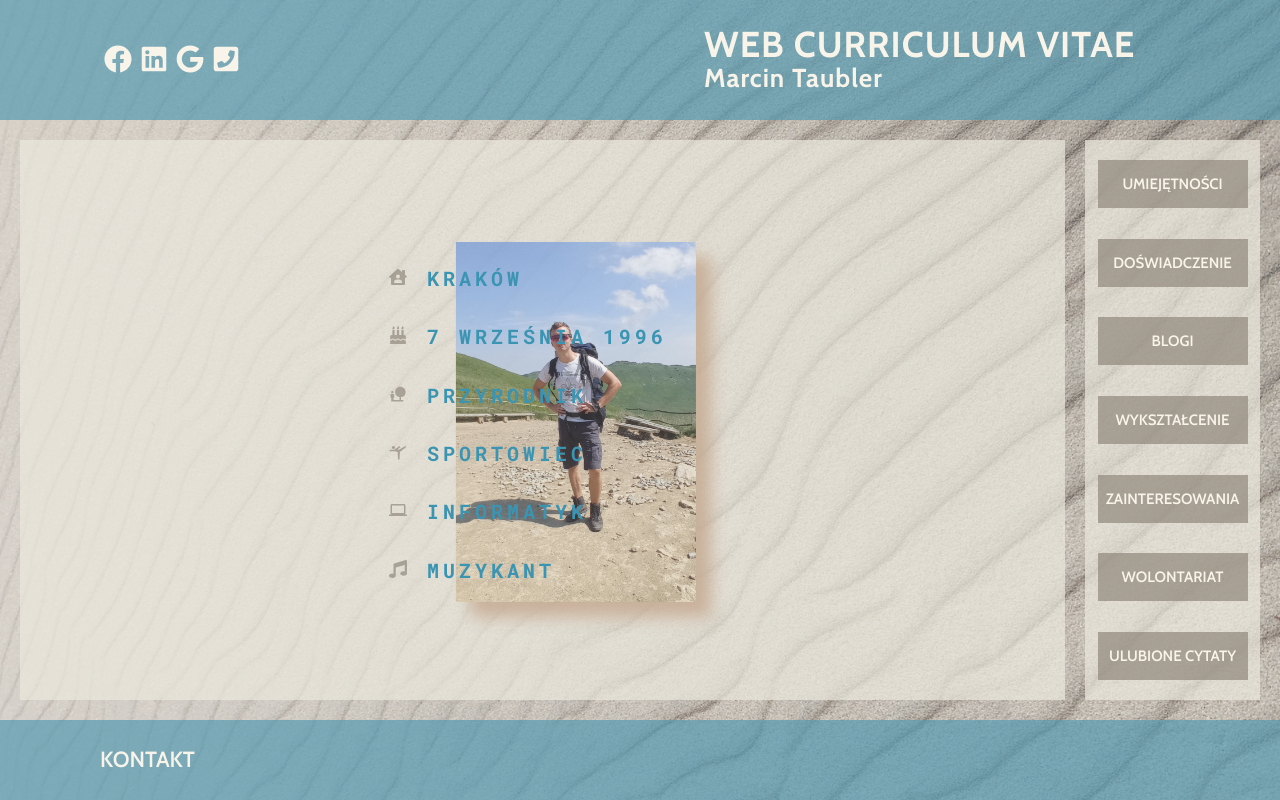
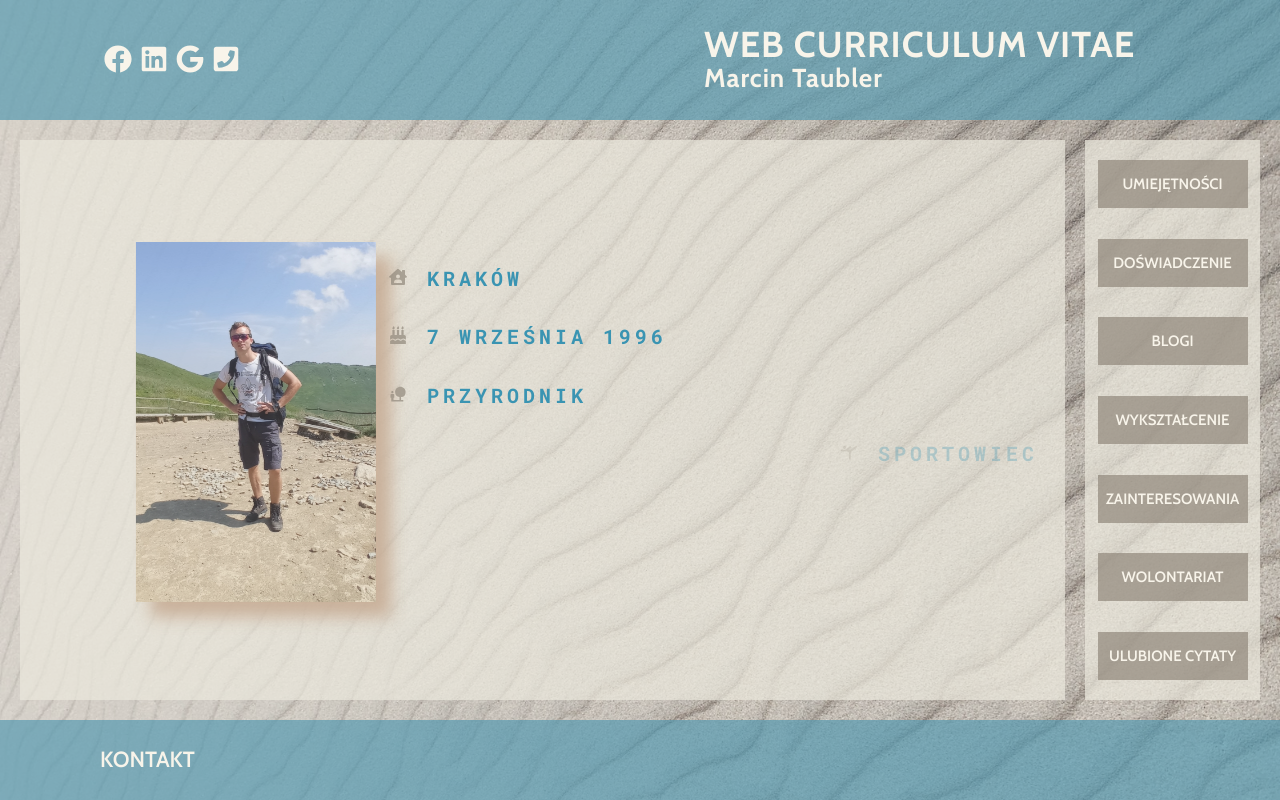
Before and after one commit to daily-webdev/e-cv, a React app: page / in a window 1280 px wide. Built offline with nearby package versions, Linux system fonts and the light colour scheme.

Commit message:
add main page text animation

```diff
--- a/src/pages/MainPage.js
+++ b/src/pages/MainPage.js
@@ -19,20 +19,20 @@ function MainPage() {
     <>
       <section className="page page__main">
         <div className="display">
-          <img className="cloud1" src="../../public/img/cloud.png" alt="" />
+          {/* <img className="cloud1" src="../../public/img/cloud.png" alt="" />
           <img className="cloud2" src="../../public/img/cloud.png" alt="" />
-          <img className="cloud3" src="../../public/img/cloud.png" alt="" />
-          <div className="image threeFirstDelay"><img  src="../../public/img/me1.jpg" alt="" /></div>
-          <div className="image threeSecondDelay">   <img  src="../../public/img/me2.jpg" alt="" /></div>
-          <div className="image threeThirdDelay"><img  src="../../public/img/me3.jpg" alt="" /></div>
+          <img className="cloud3" src="../../public/img/cloud.png" alt="" /> */}
+          <div className="image threeFirstMove"><img  src="../../public/img/me1.jpg" alt="" /></div>
+          <div className="image threeSecondMove">   <img  src="../../public/img/me2.jpg" alt="" /></div>
+          <div className="image threeThirdMove"><img  src="../../public/img/me3.jpg" alt="" /></div>
           <div className="about">
             <ul className="list">
-              <li><span><FaHouseUser /></span>Kraków</li>
-              <li><span><FaBirthdayCake /></span>7 września 1996</li>
-              <li><span><MdNaturePeople /></span>przyrodnik</li>
-              <li><span><MdOutlineSportsGymnastics /></span>sportowiec</li>
-              <li><span><MdComputer /></span>informatyk</li>
-              <li><span><FaMusic /></span>muzykant</li>
+              <li className="about1"><span><FaHouseUser /></span>Kraków</li>
+              <li className="about2"><span><FaBirthdayCake /></span>7 września 1996</li>
+              <li className="about3"><span><MdNaturePeople /></span>przyrodnik</li>
+              <li className="about4"><span><MdOutlineSportsGymnastics /></span>sportowiec</li>
+              <li className="about5"><span><MdComputer /></span>informatyk</li>
+              <li className="about6"><span><FaMusic /></span>muzykant</li>
             </ul>
           </div>
 
--- a/src/styles/images.scss
+++ b/src/styles/images.scss
@@ -49,7 +49,13 @@
     opacity: 1;
     left: 20vw;
   }
-    33.3% {
+
+  63% {
+    opacity: 1;
+    left: 20vw;
+  }
+
+  73% {
     opacity: 0;
     left: 20vw;
   }
@@ -68,10 +74,8 @@
     box-shadow: 15px 15px 15px variables.$shadow;
     height: 45vh;
     opacity: 0.8;
-
   }
 }
-
 
 .twoFirst {
   animation: twoImages 15s 0s normal infinite;
@@ -97,22 +101,23 @@
   opacity: 1;
 }
 
-  .threeFirstDelay {
-    animation: threeImagesMove 15s 4s normal 1, threeImages 15s 19s normal infinite;
+.threeFirstMove {
+  animation: threeImagesMove 15s 0s normal 1,
+    threeImages 15s 21s normal infinite;
   left: 20vw;
   right: auto;
   transform: translate(-50%, -50%);
 }
 
-  .threeSecondDelay {
-    animation: threeImages 15s 9s normal infinite;
+.threeSecondMove {
+  animation: threeImages 15s 11s normal infinite;
   left: 20vw;
   right: auto;
   transform: translate(-50%, -50%);
 }
 
-  .threeThirdDelay {
-    animation: threeImages 15s 14s normal infinite;
+.threeThirdMove {
+  animation: threeImages 15s 16s normal infinite;
   left: 20vw;
   right: auto;
   transform: translate(-50%, -50%);
--- a/src/styles/mainpage.scss
+++ b/src/styles/mainpage.scss
@@ -1,112 +1,112 @@
 @use "./variables";
 
-.cloud1 {
-  width: 25vw;
-  position: absolute;
-  animation: cloud1 6s 0s normal 1;
-opacity: 0;
-}
+// .cloud1 {
+//   width: 25vw;
+//   position: absolute;
+//   animation: cloud1 6s 0s normal 1;
+// opacity: 0;
+// }
 
-.cloud2 {
-  width: 25vw;
-  position: absolute;
-  animation: cloud2 6s 0s normal 1;
-opacity: 0;
-}
+// .cloud2 {
+//   width: 25vw;
+//   position: absolute;
+//   animation: cloud2 6s 0s normal 1;
+// opacity: 0;
+// }
 
-.cloud3 {
-  width: 25vw;
-  position: absolute;
-  animation: cloud3 6s 0s normal 1;
-  opacity: 0;
-}
+// .cloud3 {
+//   width: 25vw;
+//   position: absolute;
+//   animation: cloud3 6s 0s normal 1;
+//   opacity: 0;
+// }
 
-@keyframes cloud1 {
-  0% {
-    opacity: 0;
-    left: -25vw;
-    top: 40vh;
-  }
-  40% {
-    opacity: 1;
-    left: 30vw;
-  }
+// @keyframes cloud1 {
+//   0% {
+//     opacity: 0;
+//     left: -25vw;
+//     top: 40vh;
+//   }
+//   40% {
+//     opacity: 1;
+//     left: 30vw;
+//   }
 
-  50% {
-    opacity: 1;
-    scale: 1.2;
-    left: 30vw;
-    top: 40vh;
-  }
-  60% {
-    opacity: 1;
-  }
+//   50% {
+//     opacity: 1;
+//     scale: 1.2;
+//     left: 30vw;
+//     top: 40vh;
+//   }
+//   60% {
+//     opacity: 1;
+//   }
 
-  100% {
-    opacity: 0;
-    left: 5vw;
-    top: 20vh;
-    scale: 1.2;
-  }
-}
+//   100% {
+//     opacity: 0;
+//     left: 5vw;
+//     top: 20vh;
+//     scale: 1.2;
+//   }
+// }
 
-@keyframes cloud2 {
-  0% {
-    opacity: 0;
-    left: -25vw;
-    top: 40vh;
-  }
-  40% {
-    opacity: 1;
-    left: 30vw;
-  }
+// @keyframes cloud2 {
+//   0% {
+//     opacity: 0;
+//     left: -25vw;
+//     top: 40vh;
+//   }
+//   40% {
+//     opacity: 1;
+//     left: 30vw;
+//   }
 
-  50% {
-    opacity: 1;
-    scale: 1.2;
-    left: 30vw;
-    top: 40vh;
-  }
-  60% {
-    opacity: 1;
-  }
+//   50% {
+//     opacity: 1;
+//     scale: 1.2;
+//     left: 30vw;
+//     top: 40vh;
+//   }
+//   60% {
+//     opacity: 1;
+//   }
 
-  100% {
-    opacity: 0;
-    left: 60vw;
-    top: 30vh;
-    scale: 1.2;
-  }
-}
+//   100% {
+//     opacity: 0;
+//     left: 60vw;
+//     top: 30vh;
+//     scale: 1.2;
+//   }
+// }
 
-@keyframes cloud3 {
-  0% {
-    opacity: 0;
-    left: -25vw;
-    top: 40vh;
-  }
-  40% {
-    opacity: 1;
-    left: 30vw;
-  }
+// @keyframes cloud3 {
+//   0% {
+//     opacity: 0;
+//     left: -25vw;
+//     top: 40vh;
+//   }
+//   40% {
+//     opacity: 1;
+//     left: 30vw;
+//   }
 
-  50% {
-    opacity: 1;
-    scale: 1.2;
-    left: 30vw;
-    top: 40vh;
-  }
-  60% {
-    opacity: 1;
-  }
+//   50% {
+//     opacity: 1;
+//     scale: 1.2;
+//     left: 30vw;
+//     top: 40vh;
+//   }
+//   60% {
+//     opacity: 1;
+//   }
 
-  100% {
-    opacity: 0;
-    left: 35vw;
-    top: 60vh;
-    scale: 1.2;
-  }
-}
+//   100% {
+//     opacity: 0;
+//     left: 35vw;
+//     top: 60vh;
+//     scale: 1.2;
+//   }
+// }
 
 .about {
   position: fixed;
@@ -131,3 +131,136 @@ ul {
   }
 }
 }
+
+@keyframes aboutText {
+    0% {
+
+      opacity: 0;
+      margin-left: 50vw;
+    }
+
+    67.7% {
+      opacity: 0;
+      margin-left: 50vw;
+    }
+    100% {
+      opacity: 1;
+      margin-left: 0;
+    }
+
+  }
+
+  @keyframes aboutText1 {
+    0% {
+
+      opacity: 0;
+      margin-left: 50vw;
+    }
+
+    75% {
+      opacity: 0;
+      margin-left: 50vw;
+    }
+    100% {
+      opacity: 1;
+      margin-left: 0;
+    }
+  }
+
+  @keyframes aboutText2 {
+    0% {
+
+      opacity: 0;
+      margin-left: 50vw;
+    }
+
+    80% {
+      opacity: 0;
+      margin-left: 50vw;
+    }
+    100% {
+      opacity: 1;
+      margin-left: 0;
+    }
+  }
+
+  @keyframes aboutText3 {
+    0% {
+
+      opacity: 0;
+      margin-left: 50vw;
+    }
+
+    83.3% {
+      opacity: 0;
+      margin-left: 50vw;
+    }
+    100% {
+      opacity: 1;
+      margin-left: 0;
+    }
+  }
+
+  @keyframes aboutText4 {
+    0% {
+
+      opacity: 0;
+      margin-left: 50vw;
+    }
+
+    85.7% {
+      opacity: 0;
+      margin-left: 50vw;
+    }
+    100% {
+      opacity: 1;
+      margin-left: 0;
+    }
+  }
+
+  @keyframes aboutText5 {
+    0% {
+
+      opacity: 0;
+      margin-left: 50vw;
+    }
+
+    87.5% {
+      opacity: 0;
+      margin-left: 50vw;
+    }
+    100% {
+      opacity: 1;
+      margin-left: 0;
+    }
+  }
+
+  .about1 {
+    animation: aboutText 3s 0s ease-in 1;
+    opacity: 1;
+  }
+
+  .about2 {
+    animation: aboutText1 4s 0s ease-in 1;
+    opacity: 1;
+  }
+
+  .about3 {
+    animation: aboutText2 5s 0s ease-in 1;
+    opacity: 1;
+  }
+
+  .about4 {
+    animation: aboutText3 6s 0s ease-in 1;
+    opacity: 1;
+  }
+
+  .about5 {
+    animation: aboutText4 7s 0s ease-in 1;
+    opacity: 1;
+  }
+
+  .about6 {
+    animation: aboutText5 8s 0s ease-in 1;
+    opacity: 1;
+  }
```
Lines whose indentation alone changed are shown as unchanged.
